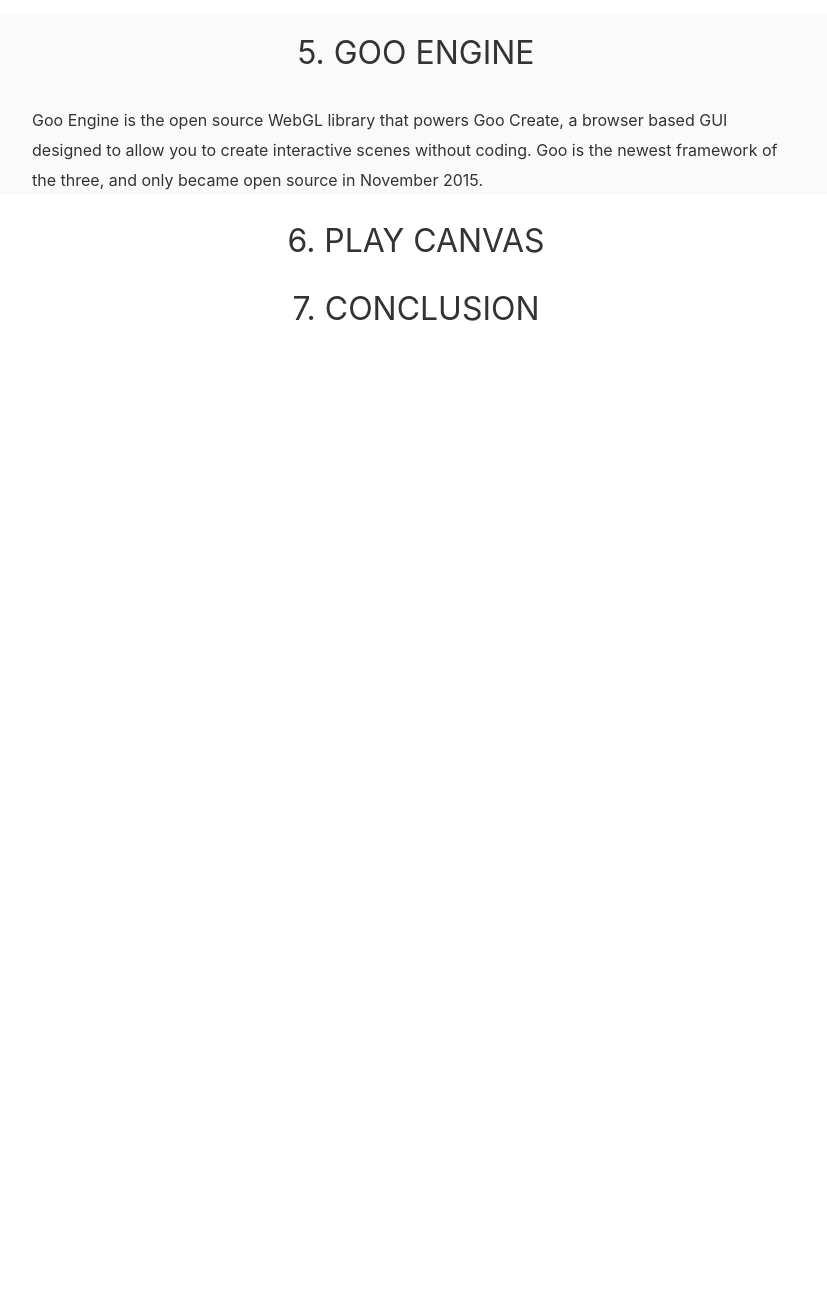
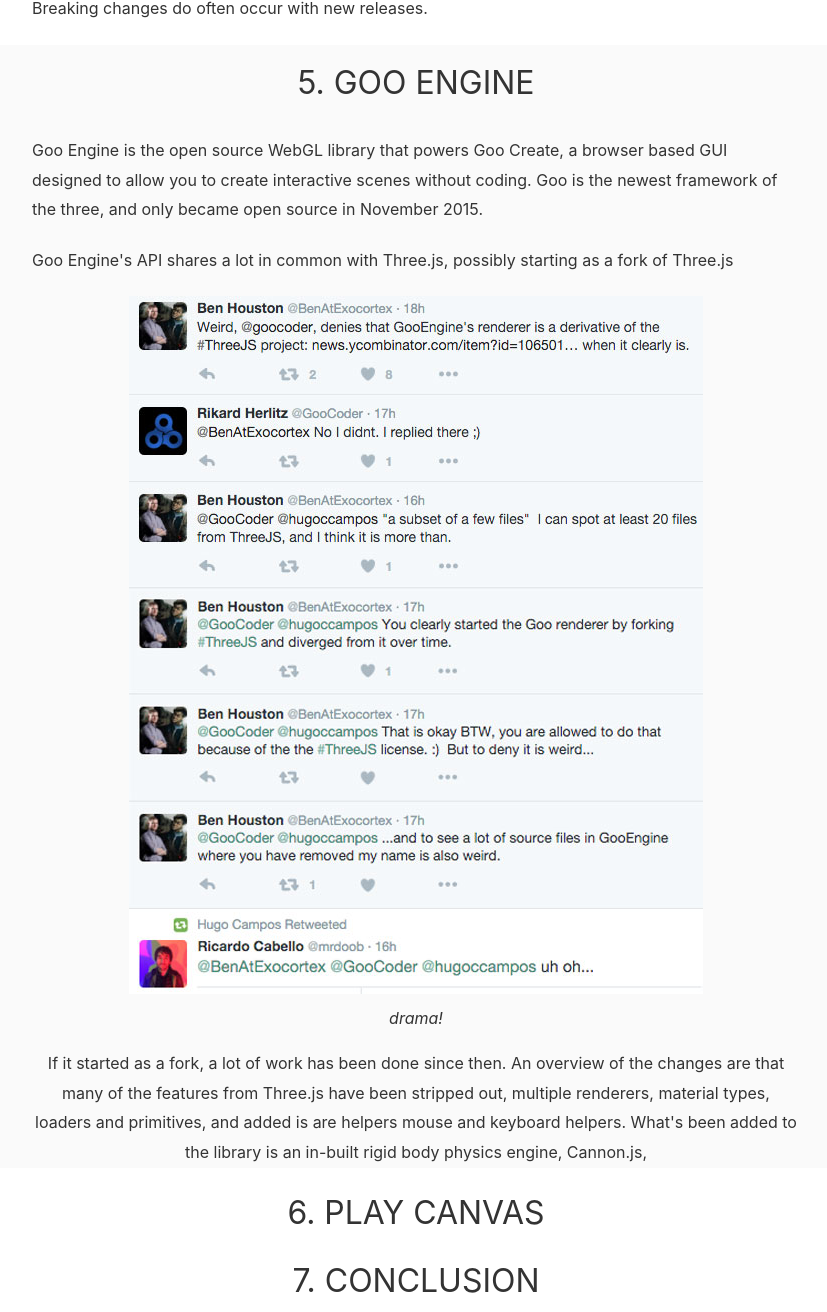
Before and after one commit to bnjm/webgl-framework-comparison, a website: page index.html in a window 1280 px wide. Shown: the part 2159-3471 px from the top of the page, without its empty margins (224-1051 px from the left). Before the commit the page ends 2498 px from the top, so only its background shows below. Drawn offline with Linux system fonts and the light colour scheme; no server answers; a script that the page names is missing.

Commit message:
goo text

```diff
--- a/index.html
+++ b/index.html
@@ -81,7 +81,7 @@
 			width: 50%;
 			float: left;
 		}
-		.mv--left {
+/*		.mv--left {
 			margin-left: -125px;
 		}
 		.mv--left-far {
@@ -89,7 +89,7 @@
 		}
 		.mv--right-far {
 			margin-right: -250px;
-		}
+		}*/
 
 		@media (max-width: 960px), (max-aspect-ratio: 1/1){
 			.m {
@@ -284,6 +284,14 @@
 				Goo Engine is the open source WebGL library that powers Goo Create, a browser based GUI designed to allow you to create interactive scenes without coding.
 				Goo is the newest framework of the three, and only became open source in November 2015.
 			</p>
+			<p>
+				Goo Engine's API shares a lot in common with Three.js, possibly starting as a fork of Three.js
+			</p>
+			<div class="txt--center">
+			<img src="./img/goo-authorship.jpg" alt=""/><br>
+			<i>drama!</i>
+			<p> If it started as a fork, a lot of work has been done since then. An overview of the changes are that many of the features from Three.js have been stripped out, multiple renderers, material types, loaders and primitives, and added is are helpers mouse and keyboard helpers. What's been added to the library is an in-built rigid body physics engine, Cannon.js,  </p>
+			</div>
 		</div>
 	</section>
 	<section class="bg--grey"><h3 class="txt--center">6. Play Canvas</h3></section>
```
Also changed, not shown: B_sC1mCWwAArsdZ.png (added), img/goo-authorship.jpg (added), img/goo-authorship.png (added).
